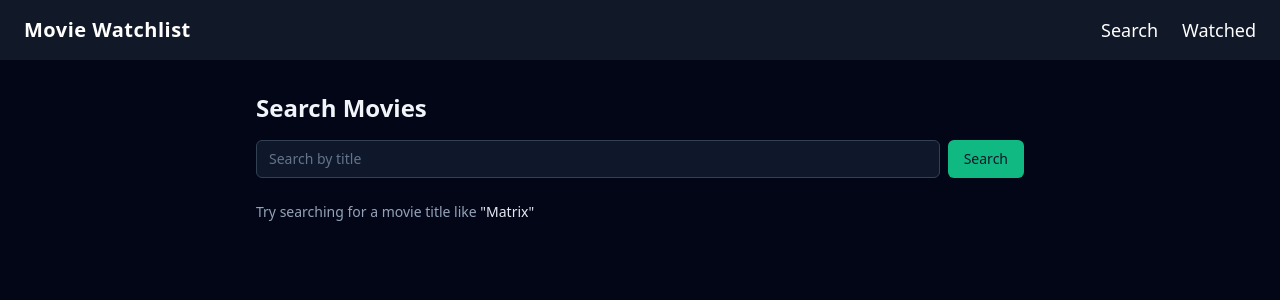
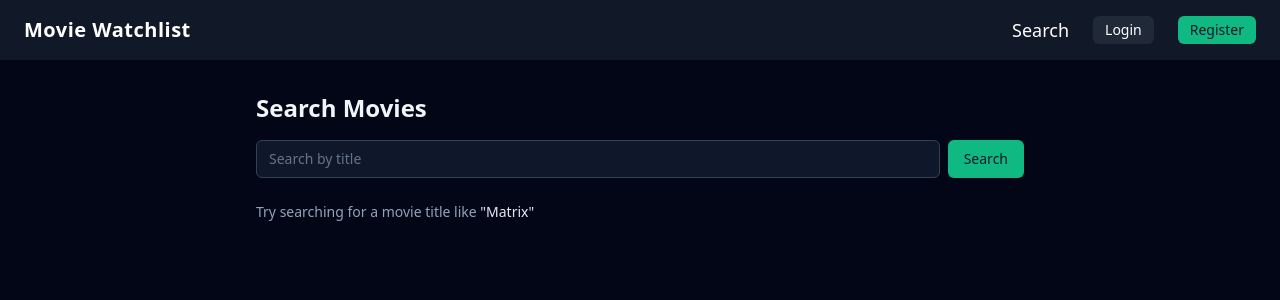
Before and after one commit to wilsq/movie-watchlist-app, a React app in the folder frontend/: page / in a window 1280 px wide. Shown: the top 300 px of the page. Built offline with nearby package versions, Linux system fonts and the light colour scheme; the HTML template or start-up script is replaced by a standard one.

Commit message:
Updated Register / login to Navbar

```diff
--- a/frontend/src/components/Navbar.jsx
+++ b/frontend/src/components/Navbar.jsx
@@ -1,17 +1,56 @@
-import { Link } from "react-router-dom";
+import { Link, useNavigate } from "react-router-dom";
+import { useToast } from "./ToastContext";
 
 export default function Navbar() {
+  const navigate = useNavigate();
+  const { showToast } = useToast();
+
+  const token = localStorage.getItem("token");
+
+  const handleLogout = () => {
+    localStorage.removeItem("token");
+    showToast("Logged out", "success");
+    navigate("/login");
+  };
+
   return (
     <nav className="bg-gray-900 text-white px-6 py-4 flex items-center justify-between">
       <div className="text-xl font-bold tracking-wide">Movie Watchlist</div>
 
-      <div className="flex gap-6 text-lg">
+      <div className="flex items-center gap-6 text-lg">
         <Link to="/" className="hover:text-gray-300 transition-colors">
           Search
         </Link>
-        <Link to="/watched" className="hover:text-gray-300 transition-colors">
-          Watched
-        </Link>
+
+        {token && (
+          <Link to="/watched" className="hover:text-gray-300 transition-colors">
+            Watched
+          </Link>
+        )}
+
+        {token ? (
+          <button
+            onClick={handleLogout}
+            className="rounded-md bg-gray-800 px-3 py-1 text-sm hover:bg-gray-700 transition-colors"
+          >
+            Logout
+          </button>
+        ) : (
+          <>
+            <Link
+              to="/login"
+              className="rounded-md bg-gray-800 px-3 py-1 text-sm hover:bg-gray-700 transition-colors"
+            >
+              Login
+            </Link>
+            <Link
+              to="/register"
+              className="rounded-md bg-emerald-500 px-3 py-1 text-sm text-slate-900 hover:bg-emerald-400 transition-colors"
+            >
+              Register
+            </Link>
+          </>
+        )}
       </div>
     </nav>
   );
```
